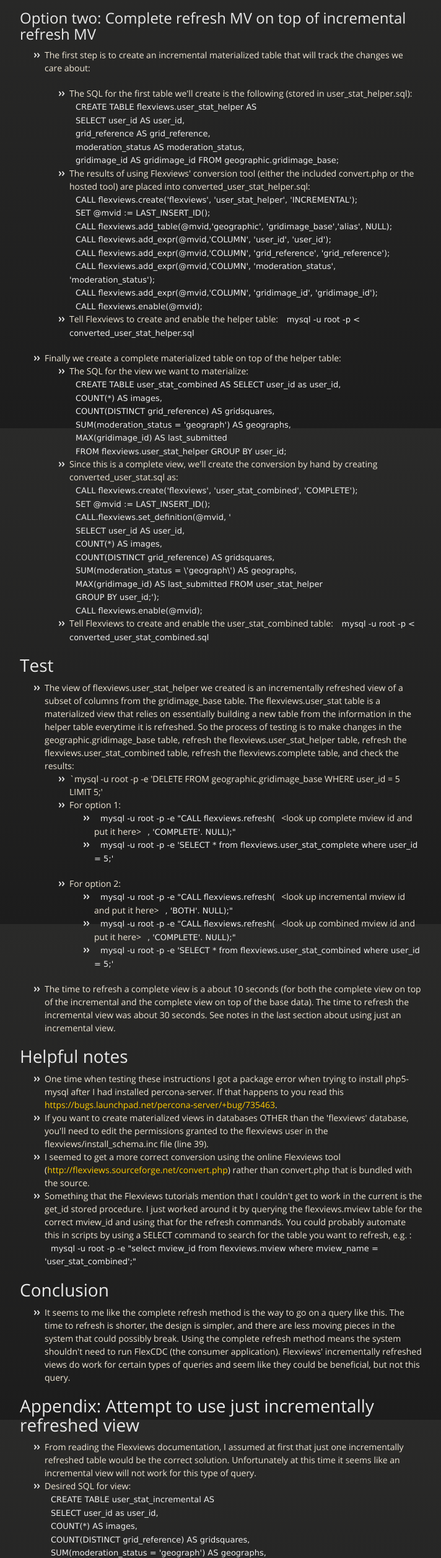
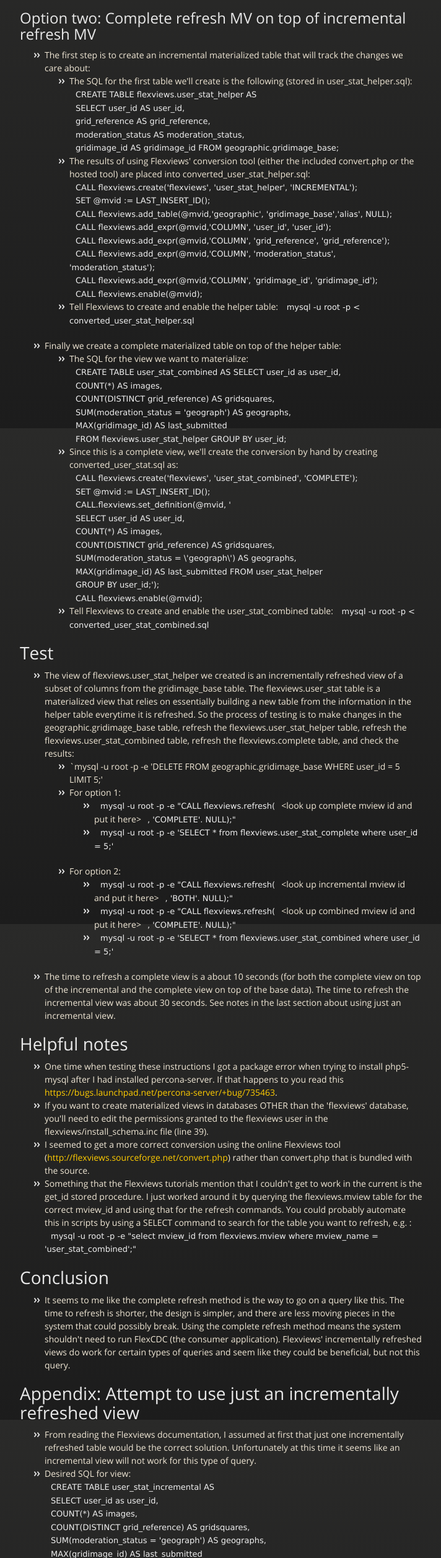
Before and after one commit to pickettd/evaluating-flexviews, a plain HTML site: page index.html in a window 1280 px wide. Shown: the part 3309-5823 px from the top of the page at 62% size, without its empty margins (283-995 px from the left). Drawn offline with nearby package versions, Linux system fonts and the light colour scheme.

Commit message:
Fixed one newline and added one indirect article.

```diff
--- a/index.html
+++ b/index.html
@@ -227,9 +227,7 @@
 </ul><h2>Option two: Complete refresh MV on top of incremental refresh MV</h2>
 
 <ul>
-<li>
-<p>The first step is to create an incremental materialized table that will track the changes we care about:</p>
-
+<li>The first step is to create an incremental materialized table that will track the changes we care about:
 <ul>
 <li>The SQL for the first table we'll create is the following (stored in user_stat_helper.sql):<br>
 <code>CREATE TABLE flexviews.user_stat_helper AS</code><br>
@@ -319,7 +317,7 @@
 
 <ul>
 <li>It seems to me like the complete refresh method is the way to go on a query like this. The time to refresh is shorter, the design is simpler, and there are less moving pieces in the system that could possibly break. Using the complete refresh method means the system shouldn't need to run FlexCDC (the consumer application). Flexviews' incrementally refreshed views do work for certain types of queries and seem like they could be beneficial, but not this query.</li>
-</ul><h1>Appendix: Attempt to use just incrementally refreshed view</h1>
+</ul><h1>Appendix: Attempt to use just an incrementally refreshed view</h1>
 
 <ul>
 <li>From reading the Flexviews documentation, I assumed at first that just one incrementally refreshed table would be the correct solution. Unfortunately at this time it seems like an incremental view will not work for this type of query.</li>
```
